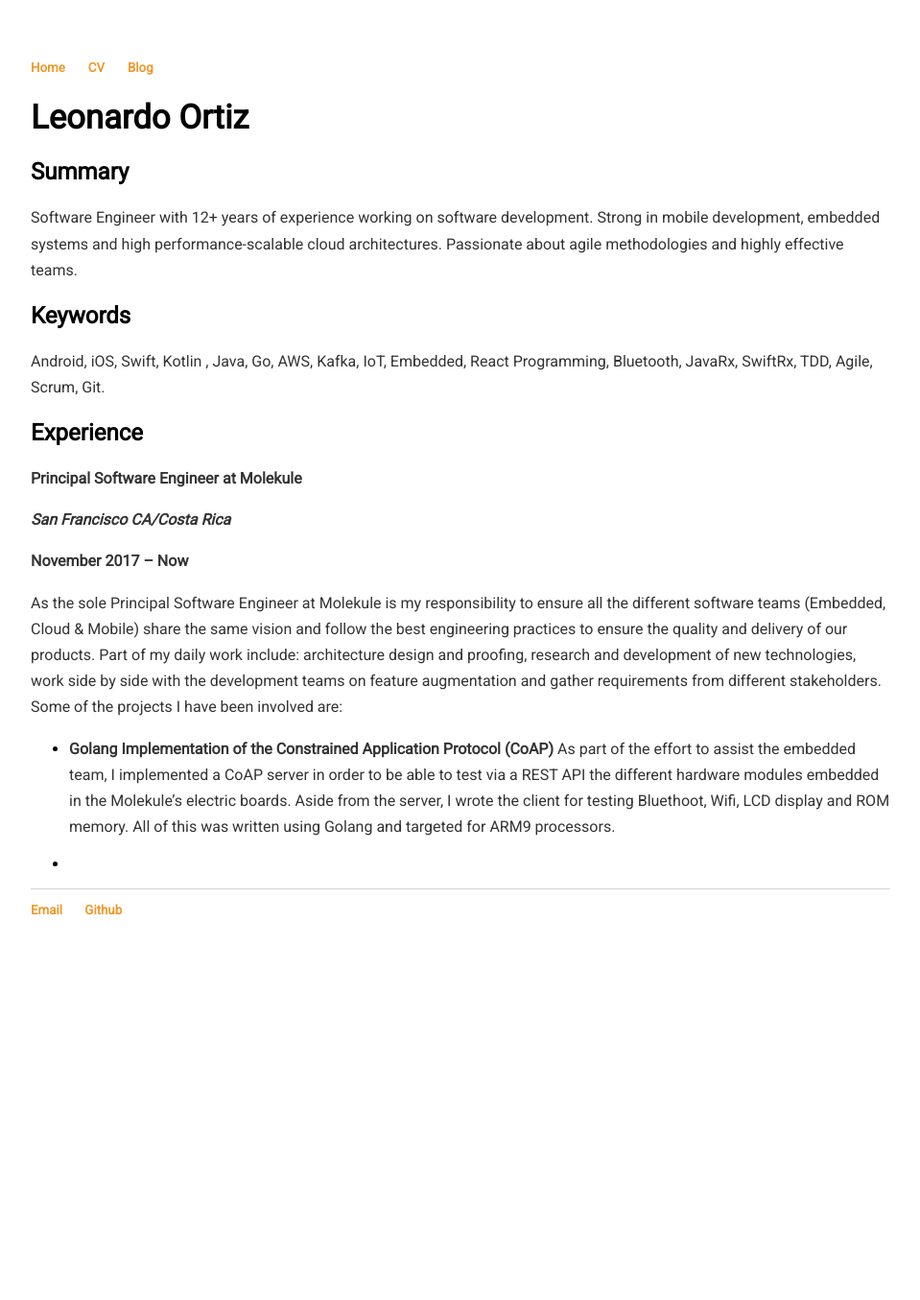
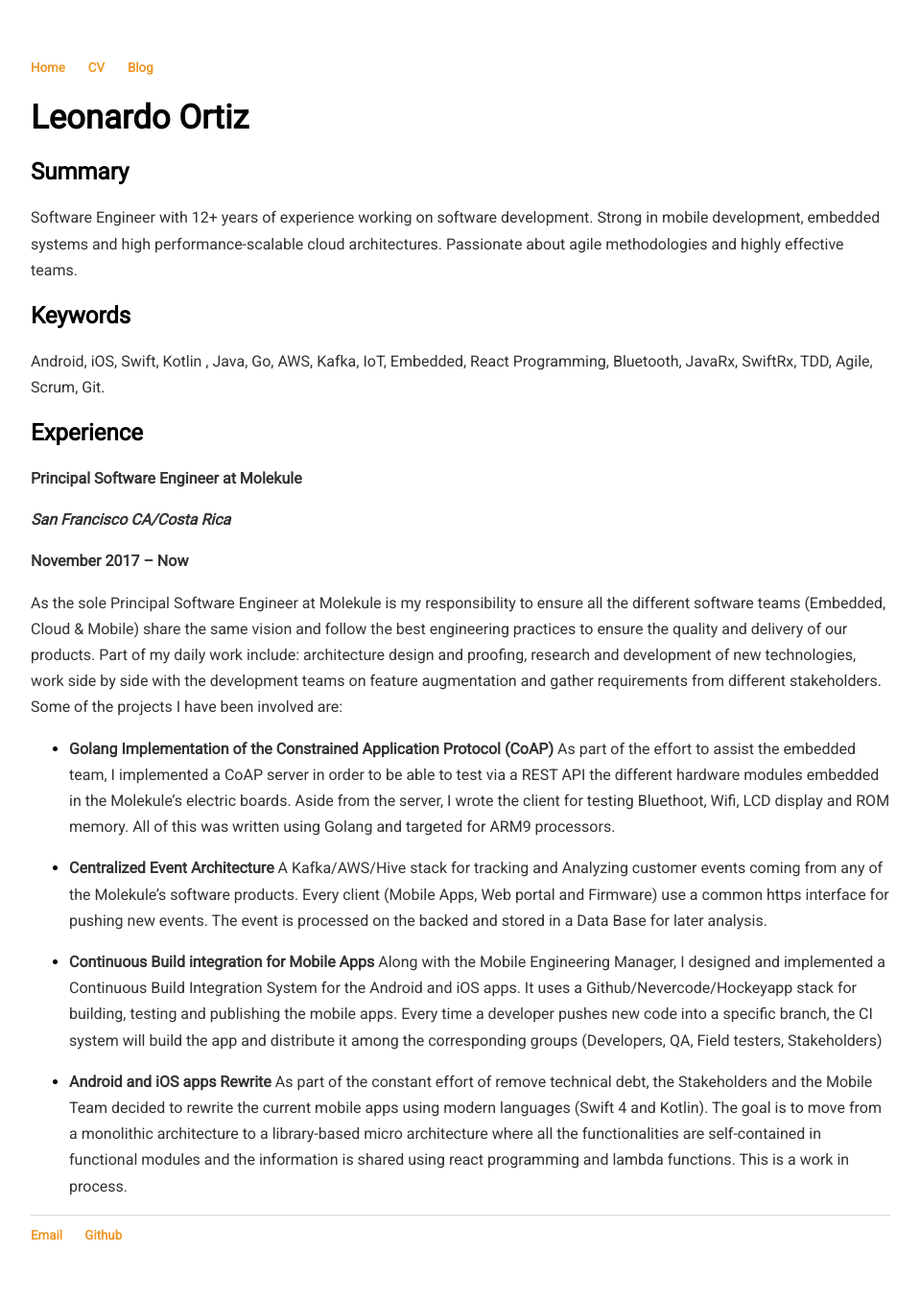
Before and after one commit to leohackerman/leohackerman.github.io, a Jekyll site: the page built from cv/cv.md, in a window 1280 px wide. Shown: the whole page at 96% size, without its empty margins (160-1119 px from the left). Built offline with Jekyll 4.4.1, drawn with Linux system fonts in a browser that asks for light colours; before the commit the page ends 1016 px from its top, so only the background shows below that.

Commit message:
Update cv.md

```diff
--- a/cv/cv.md
+++ b/cv/cv.md
@@ -22,4 +22,11 @@ As the sole Principal Software Engineer at Molekule is my responsibility to ensu
 * __Golang Implementation of the Constrained Application Protocol (CoAP)__
 As part of the effort to assist the embedded team, I implemented a CoAP server in order to be able to test via a REST API the different hardware modules embedded in the Molekule’s electric boards. Aside from the server, I wrote the client for testing Bluethoot, Wifi, LCD display and ROM memory. All of this was written using Golang and targeted for ARM9 processors.
 
-*
+* __Centralized Event Architecture__
+A Kafka/AWS/Hive stack for tracking and Analyzing customer events coming from any of the Molekule’s software products. Every client (Mobile Apps, Web portal and Firmware) use a common https interface for pushing new events. The event is processed on the backed and stored in a Data Base for later analysis.
+
+* __Continuous Build integration for Mobile Apps__
+Along with the Mobile Engineering Manager, I designed and implemented a Continuous Build Integration System for the Android and iOS apps. It uses a Github/Nevercode/Hockeyapp stack for building, testing and publishing the mobile apps. Every time a developer pushes new code into a specific branch, the CI system will build the app and distribute it among the corresponding groups (Developers, QA, Field testers, Stakeholders)
+
+* __Android and iOS apps Rewrite__
+As part of the constant effort of remove technical debt, the Stakeholders and the Mobile Team decided to rewrite the current mobile apps using modern languages (Swift 4 and Kotlin). The goal is to move from a monolithic architecture to a library-based micro architecture where all the functionalities are self-contained in functional modules and the information is shared using react programming and lambda functions. This is a work in process.
```
